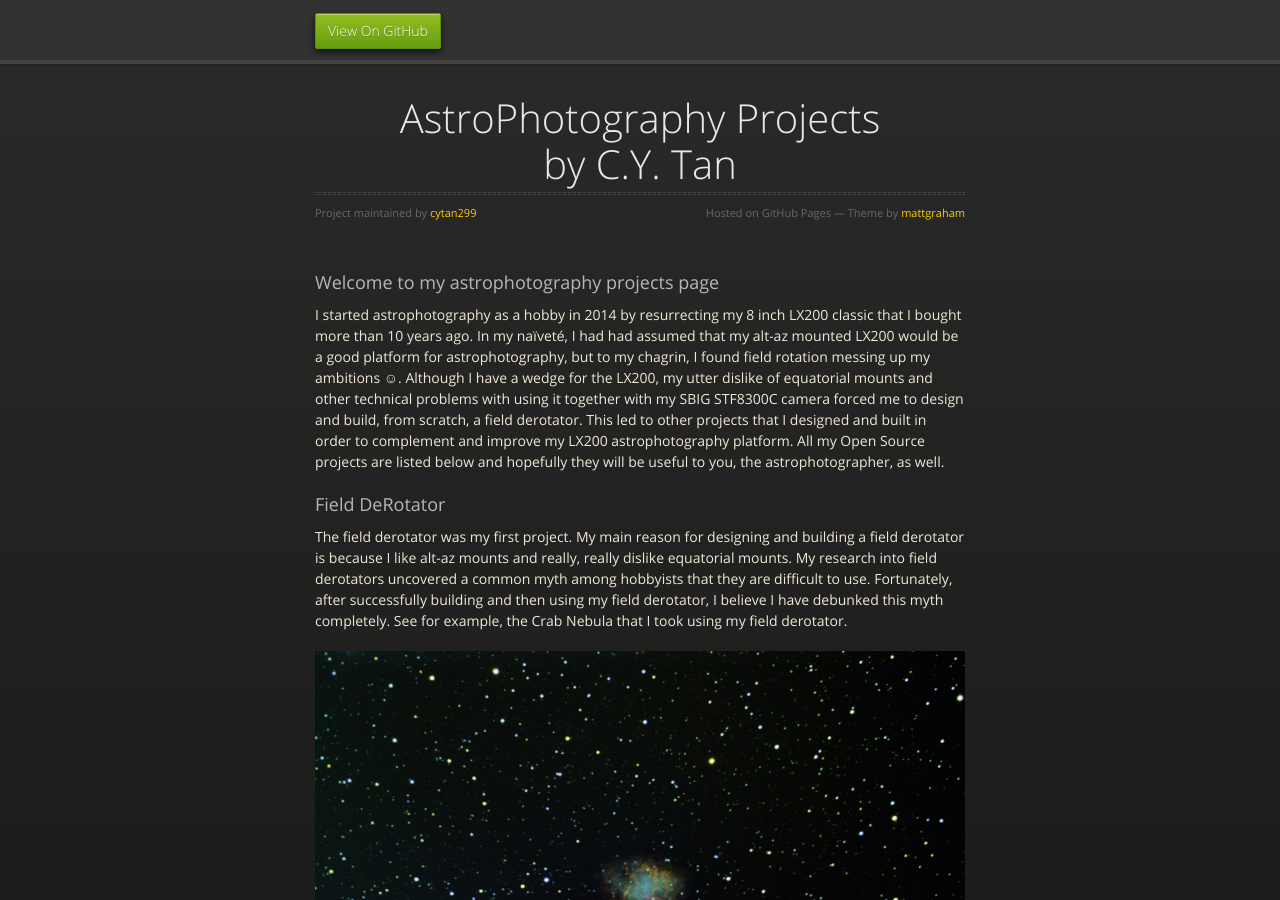
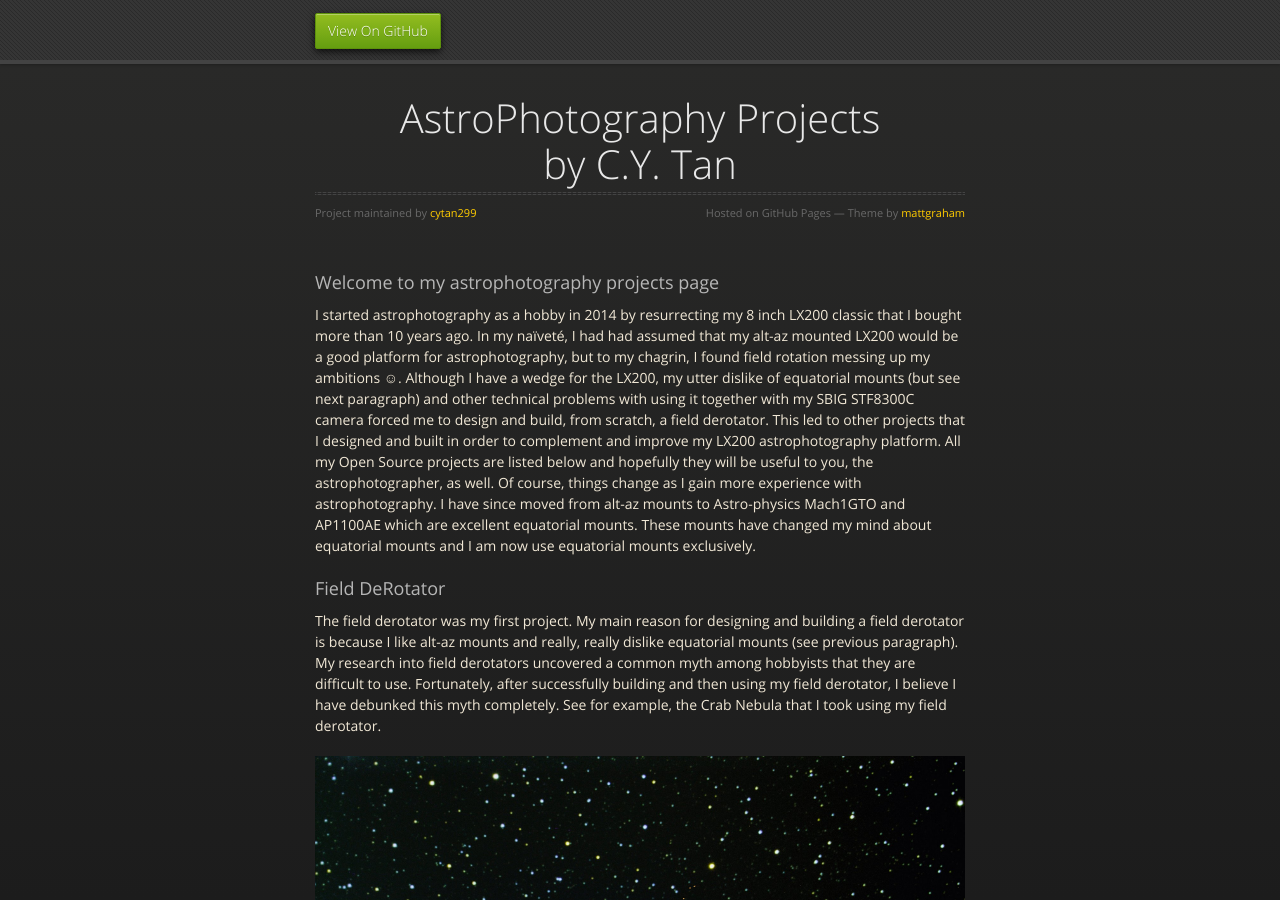
Before and after one commit to cytan299/cytan299.github.io, a Jekyll site: the page built from index.html, in a window 1280 px wide and 900 px high. Built offline with Jekyll 4.4.1, drawn with Linux system fonts in a browser that asks for light colours; nearby versions of some CDN libraries.

Commit message:
Changed my mind about equaltorial mounts

```diff
--- a/_includes/field_derotator.html
+++ b/_includes/field_derotator.html
@@ -7,12 +7,12 @@
 <p>
 The field derotator was my first project. My main reason for designing
 and building a field derotator is because I like alt-az mounts and
-really, really dislike equatorial mounts. My research into field
-derotators uncovered a common myth among hobbyists that they are
-difficult to use. Fortunately, after successfully building and then
-using my field derotator, I believe I have debunked this myth
-completely. See for example, the Crab Nebula that I took using my
-field derotator.
+really, really dislike equatorial mounts (see previous paragraph). My
+research into field derotators uncovered a common myth among hobbyists
+that they are difficult to use. Fortunately, after successfully
+building and then using my field derotator, I believe I have debunked
+this myth completely. See for example, the Crab Nebula that I took
+using my field derotator.
 </p>
 <p>
 {% include image.html name="M1.jpg" caption="Crab Nebula (M1): Combined data (13*10 minutes from 14 Nov 2015)+(8*10 minutes from 07 Nov 2015) = 210 minutes = 3 hours 30 minutes." %}
--- a/_includes/welcome.html
+++ b/_includes/welcome.html
@@ -11,13 +11,19 @@ I started astrophotography as a hobby in 2014 by resurrecting my 8
 inch LX200 classic that I bought more than 10 years ago. In my
 na&iuml;vet&eacute;, I had had assumed that my alt-az mounted LX200
 would be a good platform for astrophotography, but to my chagrin, I
-found field rotation messing up my ambitions &#9786;. Although I have a
-wedge for the LX200, my utter dislike of equatorial mounts and other
-technical problems with using it together with my SBIG STF8300C camera
-forced me to design and build, from scratch, a field derotator. This led to
-other projects that I designed and built in order to complement and
-improve my LX200 astrophotography platform.  All my Open Source
-projects are listed below and hopefully they will be useful to you,
-the astrophotographer, as well.
+found field rotation messing up my ambitions &#9786;. Although I have
+a wedge for the LX200, my utter dislike of equatorial mounts (but see
+next paragraph) and other technical problems with using it together
+with my SBIG STF8300C camera forced me to design and build, from
+scratch, a field derotator. This led to other projects that I designed
+and built in order to complement and improve my LX200 astrophotography
+platform.  All my Open Source projects are listed below and hopefully
+they will be useful to you, the astrophotographer, as well.
+
+Of course, things change as I gain more experience with
+astrophotography. I have since moved from alt-az mounts to
+Astro-physics Mach1GTO and AP1100AE which are excellent equatorial
+mounts. These mounts have changed my mind about equatorial mounts and
+I am now use equatorial mounts exclusively.
 
 </p>
```
